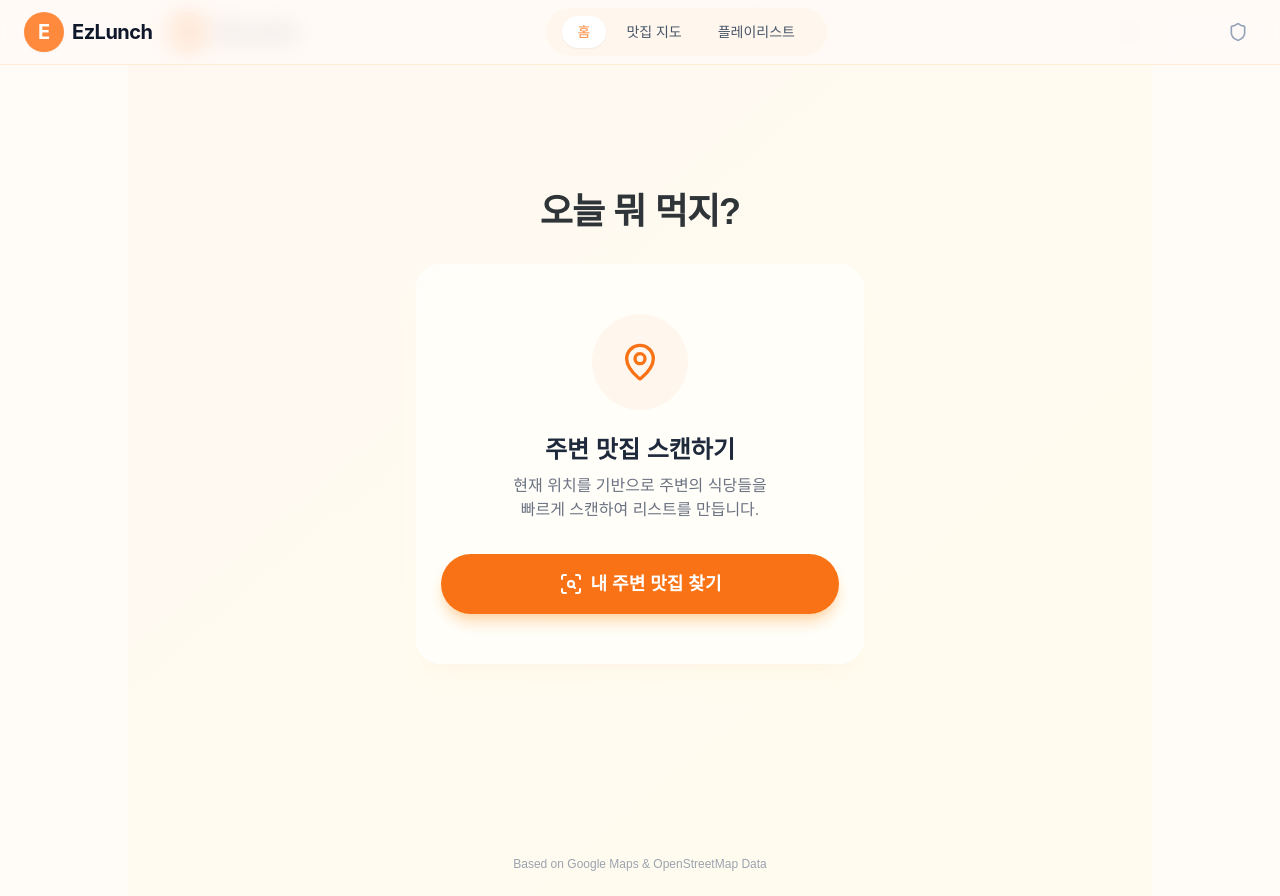
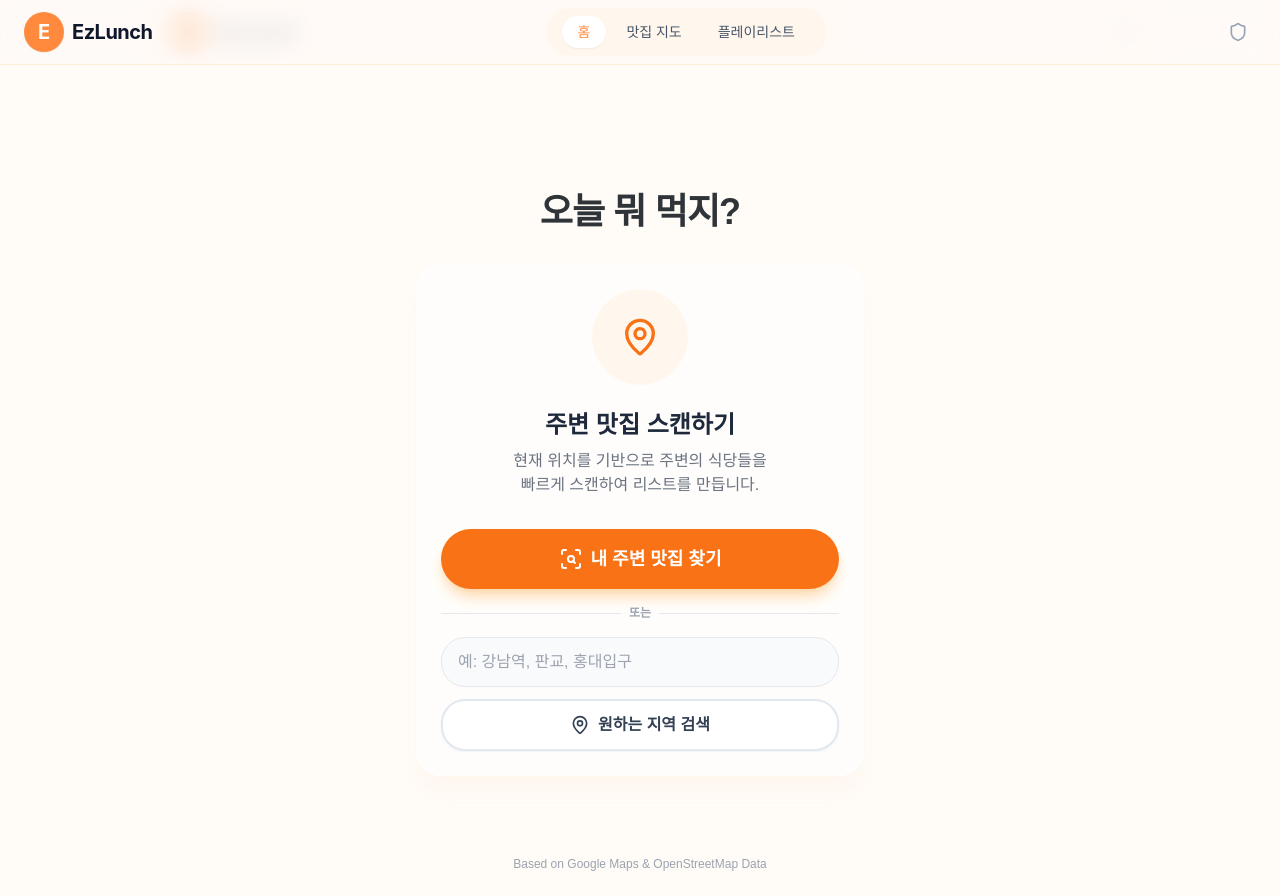
Before and after one commit to marvelousjerry/ezlunch, a Next.js app: page / in a window 1280 px wide. Built offline with nearby package versions, Linux system fonts and the light colour scheme; a web font is replaced by a local one.

Commit message:
feat: add manual location search and remove background

```diff
--- a/components/LunchRoulette.tsx
+++ b/components/LunchRoulette.tsx
@@ -248,6 +248,48 @@ export default function LunchRoulette() {
     // RENDER: PHASE 1 - INTRO / SCAN
     // --------------------------------------------------------------------------------
     if (step === 'intro') {
+        const [locationSearch, setLocationSearch] = useState('');
+        const [isSearching, setIsSearching] = useState(false);
+
+        const searchLocation = async () => {
+            if (!locationSearch.trim()) {
+                alert('검색할 위치를 입력해주세요.');
+                return;
+            }
+
+            setIsSearching(true);
+            try {
+                const res = await fetch(`https://nominatim.openstreetmap.org/search?format=json&q=${encodeURIComponent(locationSearch + ' 대한민국')}&limit=1`);
+                const data = await res.json();
+
+                if (data.length > 0) {
+                    const { lat, lon } = data[0];
+                    // Directly call scan with coordinates
+                    setIsScanning(true);
+                    const scanRes = await fetch(`/api/restaurants/scan?lat=${lat}&lng=${lon}&menu=`);
+                    const scanData = await scanRes.json();
+
+                    if (scanData.stores && scanData.stores.length > 0) {
+                        setStores(scanData.stores);
+                        const uniqueCats = Array.from(new Set(scanData.stores.map((s: Store) => s.category))).filter(Boolean) as string[];
+                        setCategories(uniqueCats);
+                        setSelectedCategories(uniqueCats);
+                        setStep('category');
+                    } else {
+                        alert('해당 위치 주변에 식당이 없습니다.');
+                    }
+                    setIsScanning(false);
+                } else {
+                    alert('위치를 찾을 수 없습니다. 다른 검색어를 시도해보세요.');
+                }
+            } catch (error) {
+                console.error('Location search error:', error);
+                alert('위치 검색 중 오류가 발생했습니다.');
+            } finally {
+                setIsSearching(false);
+            }
+        };
+
         return (
             <div className="w-full max-w-[28rem] mx-auto p-6 flex flex-col items-center justify-center min-h-[400px] bg-white/60 backdrop-blur-md rounded-3xl shadow-xl shadow-orange-100/20 border border-white/50">
                 <div className="mb-6 w-24 h-24 bg-orange-50 rounded-full flex items-center justify-center animate-pulse-slow">
@@ -260,8 +302,8 @@ export default function LunchRoulette() {
 
                 <button
                     onClick={() => scanNearbyStores('')}
-                    disabled={isScanning}
-                    className="w-full py-4 text-lg font-bold text-white bg-orange-500 rounded-2xl hover:bg-orange-600 active:scale-95 transition-all shadow-lg shadow-orange-200 flex items-center justify-center gap-2"
+                    disabled={isScanning || isSearching}
+                    className="w-full py-4 text-lg font-bold text-white bg-orange-500 rounded-2xl hover:bg-orange-600 active:scale-95 transition-all shadow-lg shadow-orange-200 flex items-center justify-center gap-2 mb-4"
                 >
                     {isScanning ? (
                         <>
@@ -275,6 +317,41 @@ export default function LunchRoulette() {
                         </>
                     )}
                 </button>
+
+                <div className="w-full flex items-center gap-2 mb-4">
+                    <div className="flex-1 h-px bg-gray-200"></div>
+                    <span className="text-xs text-gray-400 font-semibold">또는</span>
+                    <div className="flex-1 h-px bg-gray-200"></div>
+                </div>
+
+                <div className="w-full space-y-3">
+                    <input
+                        type="text"
+                        placeholder="예: 강남역, 판교, 홍대입구"
+                        value={locationSearch}
+                        onChange={(e) => setLocationSearch(e.target.value)}
+                        onKeyPress={(e) => e.key === 'Enter' && searchLocation()}
+                        disabled={isScanning || isSearching}
+                        className="w-full px-4 py-3 bg-gray-50 border border-gray-200 rounded-xl focus:ring-2 focus:ring-orange-500/20 focus:border-orange-500 outline-none transition-all placeholder:text-gray-400"
+                    />
+                    <button
+                        onClick={searchLocation}
+                        disabled={isScanning || isSearching}
+                        className="w-full py-3 text-base font-bold text-slate-700 bg-white border-2 border-slate-200 rounded-xl hover:bg-slate-50 active:scale-95 transition-all shadow-sm flex items-center justify-center gap-2"
+                    >
+                        {isSearching ? (
+                            <>
+                                <span className="animate-spin">↻</span>
+                                <span>검색 중...</span>
+                            </>
+                        ) : (
+                            <>
+                                <MapPin className="w-5 h-5" />
+                                <span>원하는 지역 검색</span>
+                            </>
+                        )}
+                    </button>
+                </div>
             </div>
         );
     }
--- a/components/MapBackground.tsx
+++ b/components/MapBackground.tsx
@@ -1,5 +1,3 @@
 export default function MapBackground() {
-    return (
-        <div className="absolute inset-0 bg-gradient-to-br from-orange-50 via-amber-50 to-yellow-50 opacity-60" />
-    );
+    return null;
 }
```
